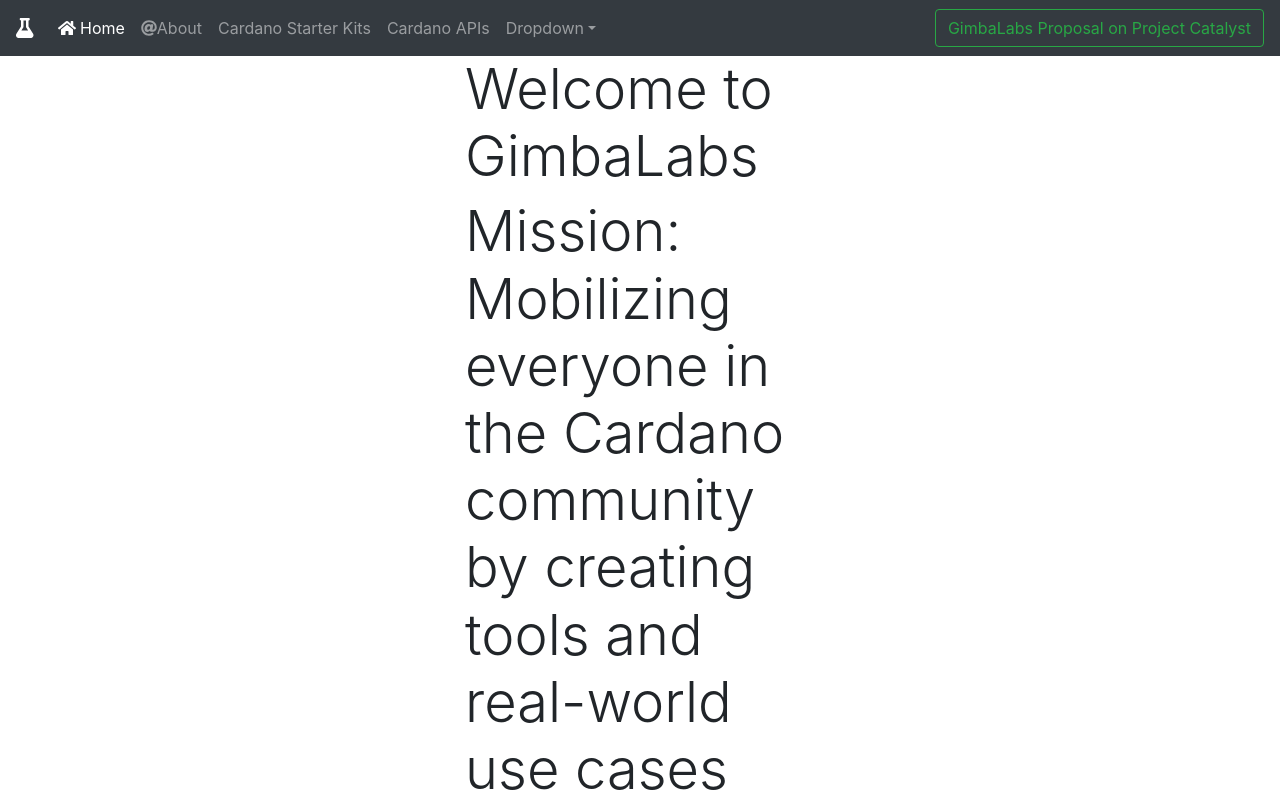
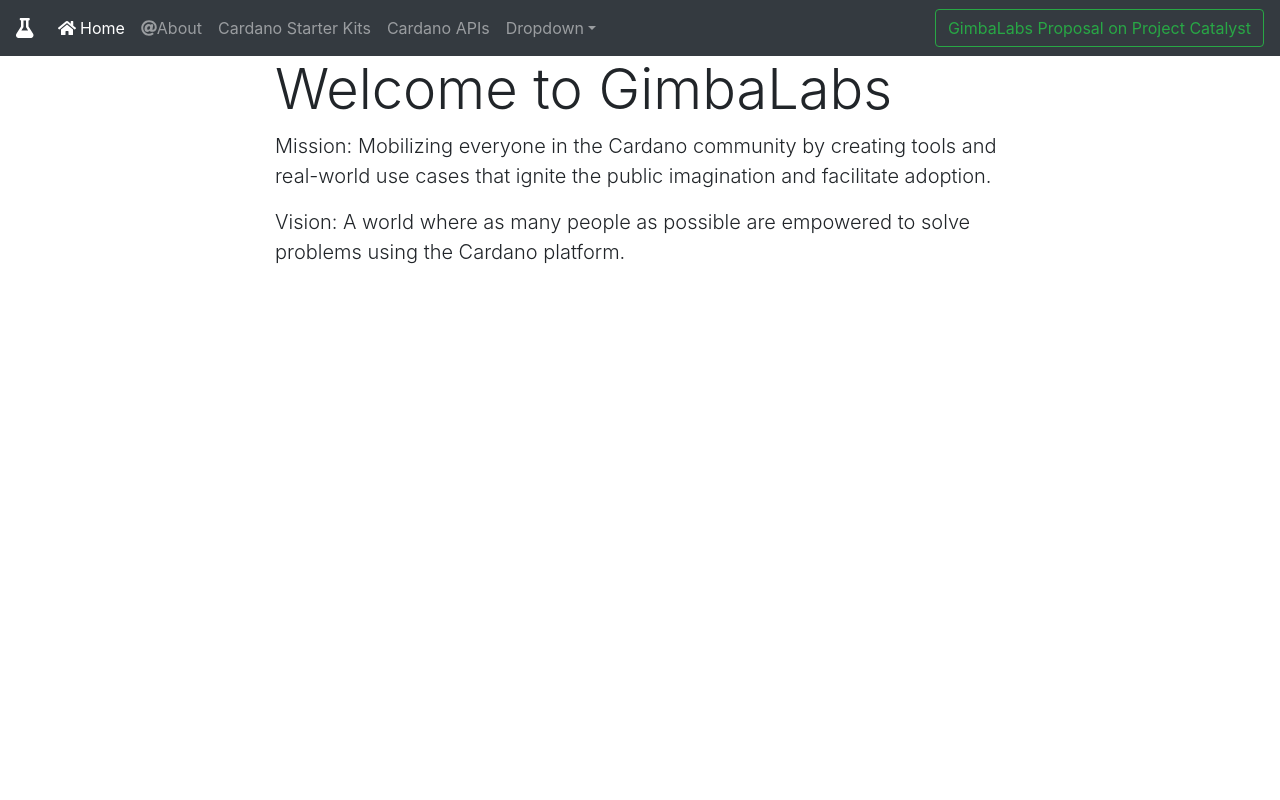
Before and after one commit to rcmorano/site-v3, a React (Create React App) app: page / in a window 1280 px wide. Shown: the top 800 px of the page. Built offline with nearby package versions, Linux system fonts and the light colour scheme.

Commit message:
Resize homepage text

```diff
--- a/src/App.js
+++ b/src/App.js
@@ -11,10 +11,10 @@ function App() {
       <div className="container">
         <div className="row">
           <div className="col"></div>
-          <div className="col">
+          <div className="col-8">
             <h1 className="display-4">Welcome to GimbaLabs</h1>
-            <p className="display-4">Mission: Mobilizing everyone in the Cardano community by creating tools and real-world use cases that ignite the public imagination and facilitate adoption.</p>
-            <p className="display-4">Vision: A world where as many people as possible are empowered to solve problems using the Cardano platform.</p>
+            <p class="lead">Mission: Mobilizing everyone in the Cardano community by creating tools and real-world use cases that ignite the public imagination and facilitate adoption.</p>
+            <p class="lead">Vision: A world where as many people as possible are empowered to solve problems using the Cardano platform.</p>
           </div>
           <div className="col"></div>
         </div>
--- a/src/components/Navbar.js
+++ b/src/components/Navbar.js
@@ -38,7 +38,7 @@ export const Navbar = () => {
                         </li>
 
                     </ul>
-                    <a href="https://cardano.ideascale.com"><button className="btn btn-outline-success my-2 my-sm-0" type="submit">GimbaLabs Proposal on Project Catalyst</button></a>
+                    <a href="https://cardano.ideascale.com/a/dtd/Cardano-Starter-Kits-+-APIs/322195-48088"><button className="btn btn-outline-success my-2 my-sm-0" type="submit">GimbaLabs Proposal on Project Catalyst</button></a>
                 </div>
             </nav>
         </div>
```
